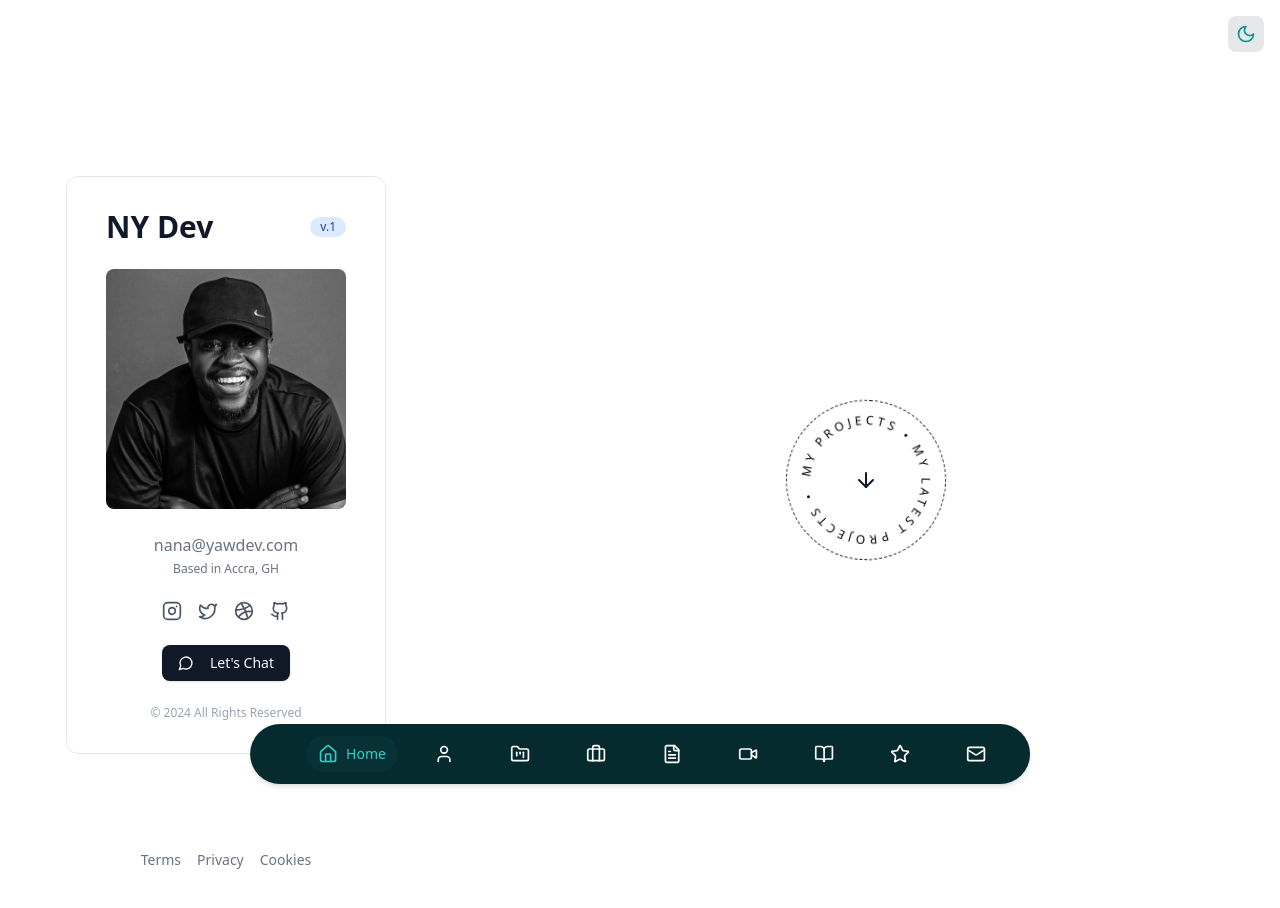
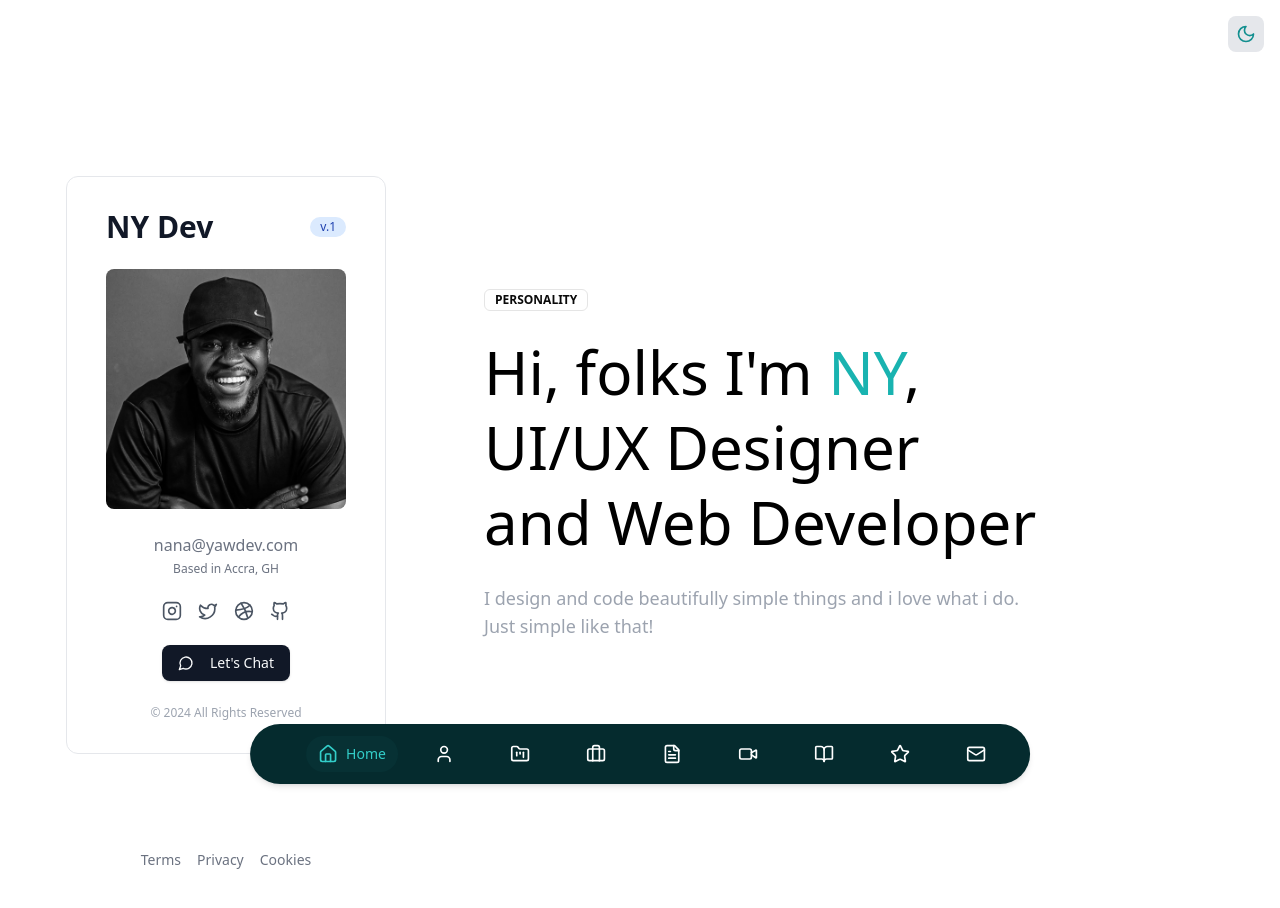
Before and after one commit to nanayawdev/nanayaw.dev, a React (Vite) app: page / in a window 1280 px wide. Shown: the top 908 px of the page. Built offline with nearby package versions, Linux system fonts and the light colour scheme.

Commit message:
Text added to Home

```diff
--- a/package.json
+++ b/package.json
@@ -18,6 +18,7 @@
     "react": "^18.3.1",
     "react-dom": "^18.3.1",
     "react-icons": "^5.3.0",
+    "react-intersection-observer": "^9.13.1",
     "react-router-dom": "^7.0.0",
     "react-spinners": "^0.14.1",
     "react-use": "^17.5.1",
--- a/src/pages/Home.jsx
+++ b/src/pages/Home.jsx
@@ -1,10 +1,26 @@
 import React from 'react';
-import { RotatingText } from "@/components/ui/rotating-text";
+import { Badge } from "@/components/ui/badge";
 
 const Home = () => {
   return (
-    <div className="flex flex-col items-center justify-center min-h-screen">
-      <RotatingText className="mt-8" />
+    <div className="flex flex-col items-start justify-center min-h-screen max-w-4xl mx-auto px-4">
+      <Badge variant="outline" className="mb-6">
+        PERSONALITY
+      </Badge>
+
+      <h1 className="text-6xl font-normal leading-tight mb-6">
+        Hi, folks I'm <span className="text-riptide-500">NY</span>,{' '}
+        <br />
+        UI/UX Designer
+        <br />
+        and Web Developer
+      </h1>
+
+      <p className="text-gray-400 text-lg">
+        I design and code beautifully simple things and i love what i do.
+        <br />
+        Just simple like that!
+      </p>
     </div>
   );
 };
--- a/tailwind.config.js
+++ b/tailwind.config.js
@@ -20,7 +20,7 @@ export default {
   			}
   		},
   		fontFamily: {
-  			sans: ['Livvic', 'system-ui', 'sans-serif']
+  			sans: ['Manrope', 'system-ui', 'sans-serif']
   		},
   		maxWidth: {
   			container: 'var(--max-width)'
```
Also changed, not shown: 1 other file (tests, documents, lock files or other folders).
